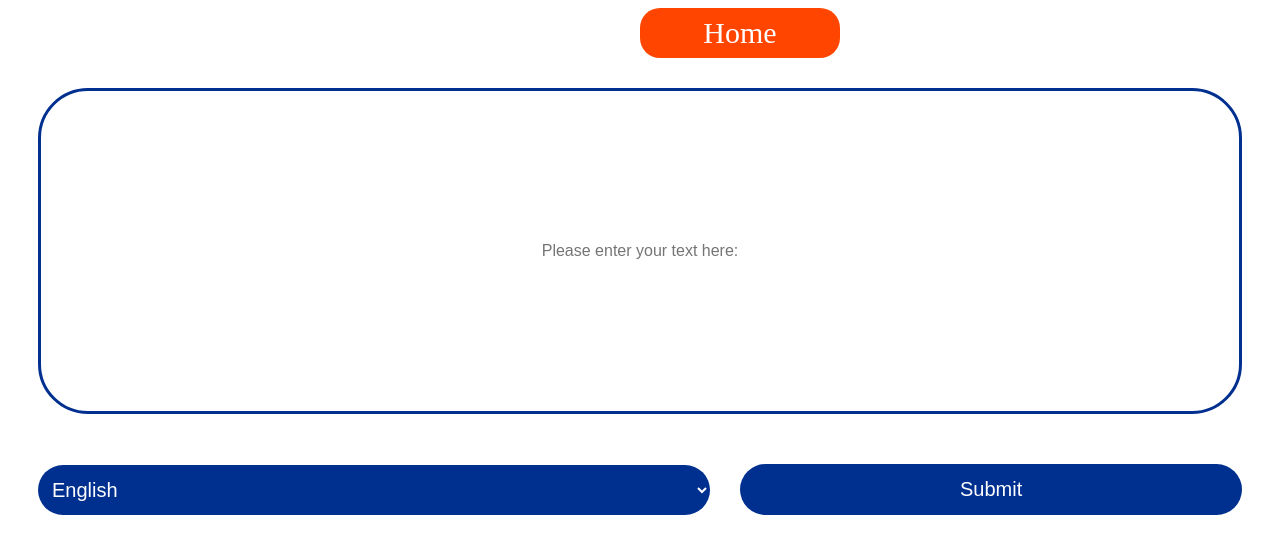
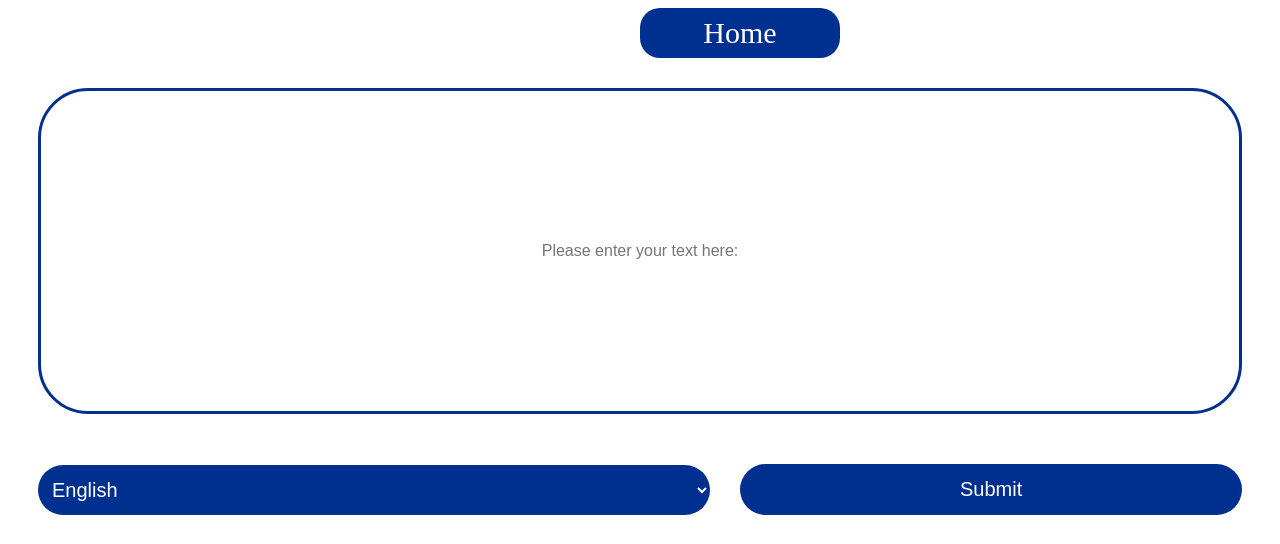
Before and after one commit to wajidkorkani/Text-To-Voice, a Django app: page / in a window 1280 px wide. Shown: the top 544 px of the page. Run offline with Django 4.2, Linux system fonts and the light colour scheme.

Commit message:
In base.html file the redorange color has been replaced with #00308F color.

```diff
--- a/Text_To_Voice/Templates/base.html
+++ b/Text_To_Voice/Templates/base.html
@@ -5,7 +5,7 @@
     <meta name="viewport" content="width=device-width, initial-scale=1.0">
     <style>
         #home{
-            background-color:orangered;
+            background-color:#00308F;
             color:white;
             font-size:30px;
             height: 50px;
@@ -16,7 +16,7 @@
             align-items:center;
             justify-content: center;
             width:200px;
-            border-radius: 20px;"
+            border-radius: 20px;
         }
         #home:hover{
             background-color: yellow;
```
